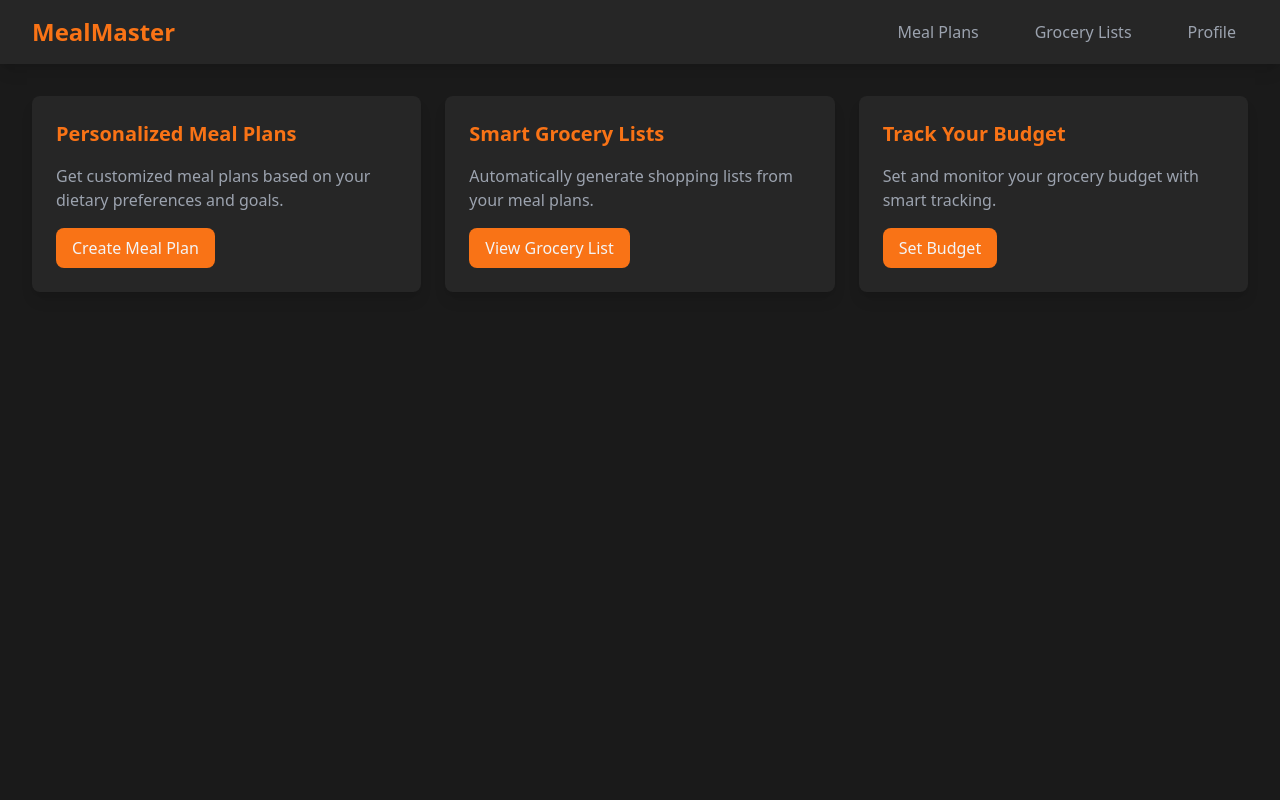
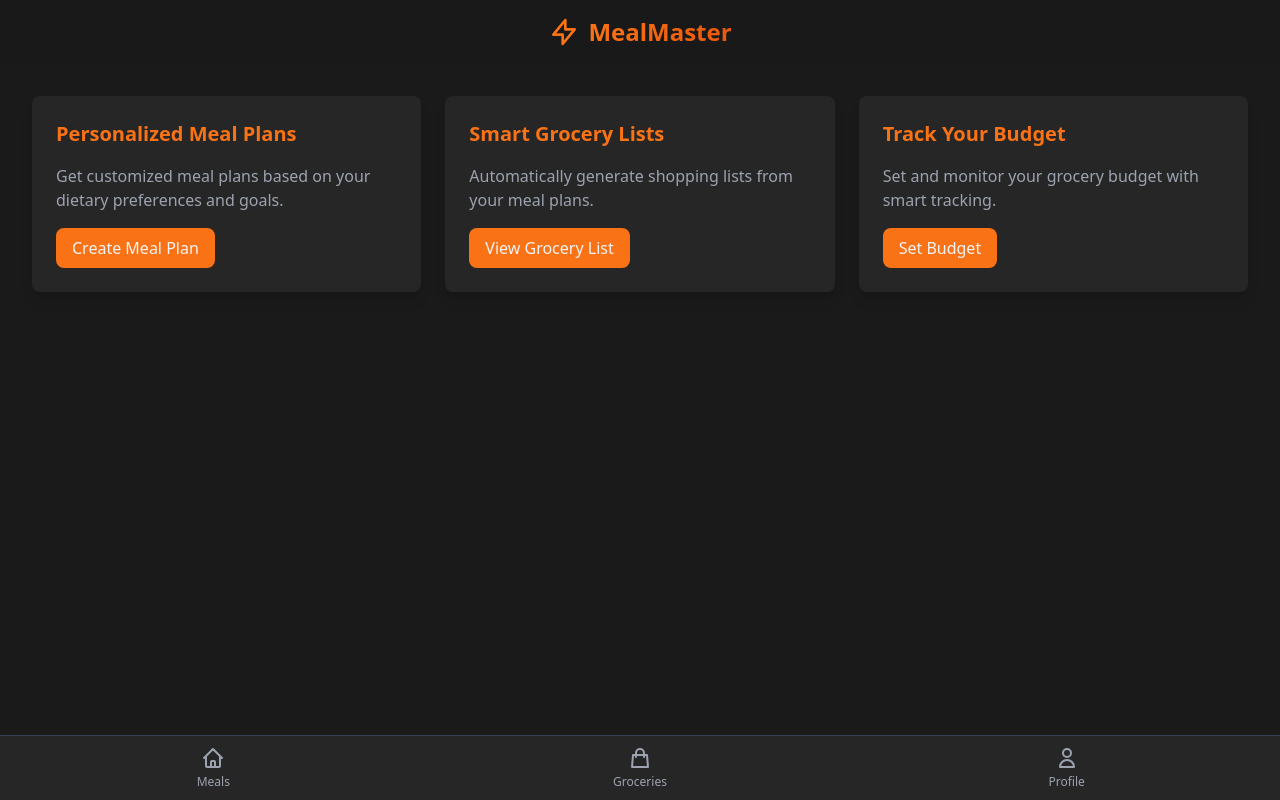
Before and after one commit to donteballard/meal-master, a React (Create React App) app: page / in a window 1280 px wide. Built offline with nearby package versions, Linux system fonts and the light colour scheme.

Commit message:
Add header and bottom navbar for ios prep.

```diff
--- a/src/App.js
+++ b/src/App.js
@@ -3,7 +3,8 @@ import { BrowserRouter as Router, Routes, Route, Navigate } from 'react-router-d
 import { MealProvider } from './context/MealContext';
 import { AuthProvider } from './context/AuthContext';
 import PrivateRoute from './components/PrivateRoute';
-import Navbar from './components/Navbar';
+import BottomTabs from './components/navigation/BottomTabs';
+import Header from './components/navigation/Header';
 import Home from './components/Home';
 import Login from './components/Auth/Login';
 import SignUp from './components/Auth/SignUp';
@@ -20,7 +21,8 @@ function App() {
         <NotificationProvider>
           <MealProvider>
             <div className="min-h-screen bg-background text-text">
-              <Navbar />
+              <Header />
+              <main className="pt-16 pb-16">
                 <Routes>
                   {/* Public routes */}
                   <Route path="/" element={<Home />} />
@@ -52,6 +54,8 @@ function App() {
                   {/* Catch-all redirect */}
                   <Route path="*" element={<Navigate to="/" replace />} />
                 </Routes>
+              </main>
+              <BottomTabs />
             </div>
           </MealProvider>
         </NotificationProvider>
--- /dev/null
+++ b/src/components/navigation/BottomTabs.js
@@ -0,0 +1,60 @@
+import React from 'react';
+import { Link, useLocation } from 'react-router-dom';
+
+function BottomTabs() {
+  const location = useLocation();
+
+  const tabs = [
+    {
+      path: '/meal-plans',
+      label: 'Meals',
+      icon: (active) => (
+        <svg className={`w-6 h-6 ${active ? 'text-primary' : 'text-text-muted'}`} fill="none" stroke="currentColor" viewBox="0 0 24 24">
+          <path strokeLinecap="round" strokeLinejoin="round" strokeWidth={2} d="M3 12l2-2m0 0l7-7 7 7M5 10v10a1 1 0 001 1h3m10-11l2 2m-2-2v10a1 1 0 01-1 1h-3m-6 0a1 1 0 001-1v-4a1 1 0 011-1h2a1 1 0 011 1v4a1 1 0 001 1m-6 0h6" />
+        </svg>
+      )
+    },
+    {
+      path: '/grocery-lists',
+      label: 'Groceries',
+      icon: (active) => (
+        <svg className={`w-6 h-6 ${active ? 'text-primary' : 'text-text-muted'}`} fill="none" stroke="currentColor" viewBox="0 0 24 24">
+          <path strokeLinecap="round" strokeLinejoin="round" strokeWidth={2} d="M16 11V7a4 4 0 00-8 0v4M5 9h14l1 12H4L5 9z" />
+        </svg>
+      )
+    },
+    {
+      path: '/profile',
+      label: 'Profile',
+      icon: (active) => (
+        <svg className={`w-6 h-6 ${active ? 'text-primary' : 'text-text-muted'}`} fill="none" stroke="currentColor" viewBox="0 0 24 24">
+          <path strokeLinecap="round" strokeLinejoin="round" strokeWidth={2} d="M16 7a4 4 0 11-8 0 4 4 0 018 0zM12 14a7 7 0 00-7 7h14a7 7 0 00-7-7z" />
+        </svg>
+      )
+    }
+  ];
+
+  return (
+    <div className="fixed bottom-0 left-0 right-0 bg-background-light border-t border-gray-700 pb-safe">
+      <div className="flex justify-around items-center h-16">
+        {tabs.map(tab => {
+          const isActive = location.pathname === tab.path;
+          return (
+            <Link
+              key={tab.path}
+              to={tab.path}
+              className="flex flex-col items-center justify-center w-full h-full"
+            >
+              {tab.icon(isActive)}
+              <span className={`text-xs mt-1 ${isActive ? 'text-primary' : 'text-text-muted'}`}>
+                {tab.label}
+              </span>
+            </Link>
+          );
+        })}
+      </div>
+    </div>
+  );
+}
+
+export default BottomTabs;
--- /dev/null
+++ b/src/components/navigation/Header.js
@@ -0,0 +1,43 @@
+import React from 'react';
+import { motion } from 'framer-motion';
+
+function Header() {
+  return (
+    <header className="fixed top-0 left-0 right-0 bg-background/80 backdrop-blur-lg z-40 pt-safe">
+      <div className="h-16 flex items-center justify-center px-4">
+        <motion.div
+          initial={{ opacity: 0, y: -20 }}
+          animate={{ opacity: 1, y: 0 }}
+          className="flex items-center"
+        >
+          {/* Logo Icon */}
+          <svg
+            className="w-8 h-8 text-primary"
+            viewBox="0 0 24 24"
+            fill="none"
+            stroke="currentColor"
+          >
+            <path
+              strokeLinecap="round"
+              strokeLinejoin="round"
+              strokeWidth={2}
+              d="M13 10V3L4 14h7v7l9-11h-7z"
+            />
+          </svg>
+
+          {/* Brand Name */}
+          <motion.h1
+            className="ml-2 text-2xl font-bold bg-gradient-to-r from-primary to-primary-dark bg-clip-text text-transparent"
+            initial={{ opacity: 0 }}
+            animate={{ opacity: 1 }}
+            transition={{ delay: 0.2 }}
+          >
+            MealMaster
+          </motion.h1>
+        </motion.div>
+      </div>
+    </header>
+  );
+}
+
+export default Header;
--- a/tailwind.config.js
+++ b/tailwind.config.js
@@ -18,6 +18,10 @@ module.exports = {
           DEFAULT: '#f3f4f6', // Gray 100
           muted: '#9ca3af',   // Gray 400
         }
+      },
+      padding: {
+        'safe': 'env(safe-area-inset-bottom, 0px)',
+        'safe-top': 'env(safe-area-inset-top, 0px)'
       }
     },
   },
```
Lines whose indentation alone changed are shown as unchanged.
